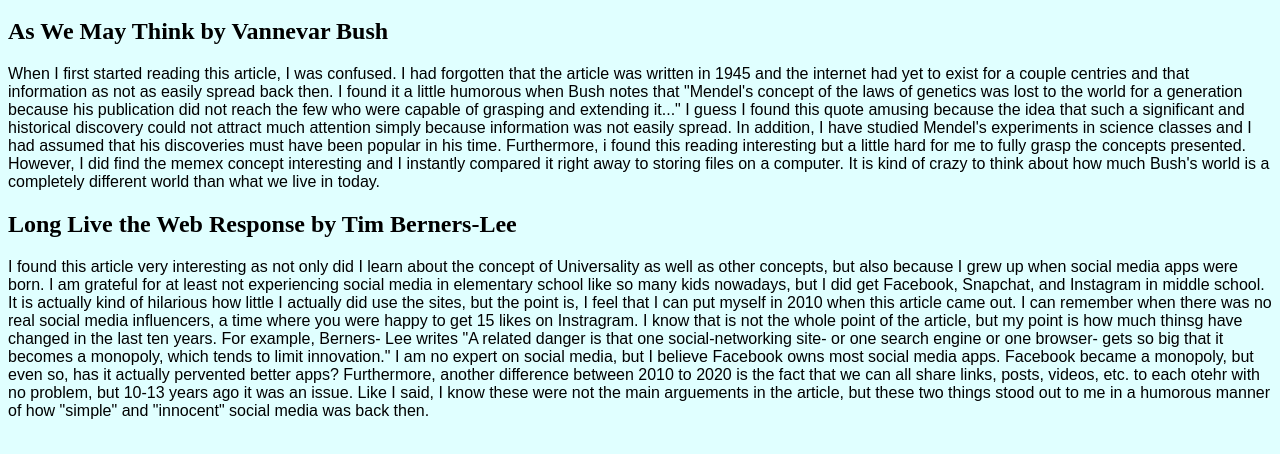
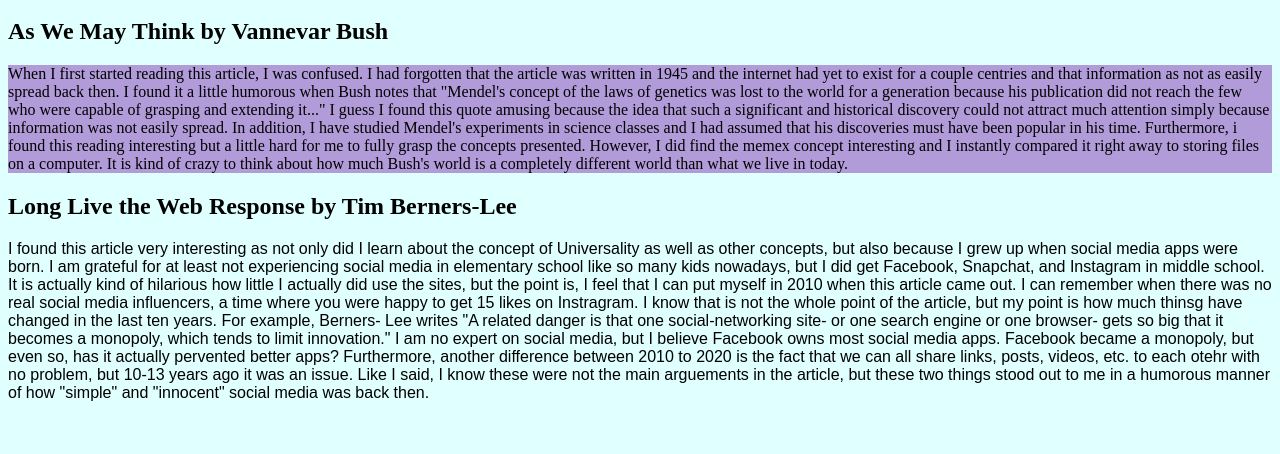
Before and after one commit to caydenhorne/caydenhorne.github.io, a plain HTML site: page week03/index.html in a window 1280 px wide. Shown: the part 48-502 px from the top of the page. Drawn offline with Linux system fonts and the light colour scheme.

Commit message:
Update index.html

```diff
--- a/week03/index.html
+++ b/week03/index.html
@@ -5,7 +5,7 @@
 <body style="background-color:lightcyan;">
 <h1>Week 3: As We May Think and Long Live the Web Response </h1>
 <h2 style="font-family: Andale-Mono"> As We May Think by Vannevar Bush </h2>
-<p style="font-family: Sans-serif"; style="background-color: rgb(177,156,217)"> When I first started reading this article, I was confused. I had forgotten that the article was written in 1945
+<p style="font-family: Sans-serif"> <p style="background-color: rgb(177,156,217)"> When I first started reading this article, I was confused. I had forgotten that the article was written in 1945
 		and the internet had yet to exist for a couple centries and that information  as not as easily spread back then.
 		I found it a little humorous when Bush notes that "Mendel's concept of the laws of
 		genetics was lost to the world for a generation because his publication did not reach the
```
